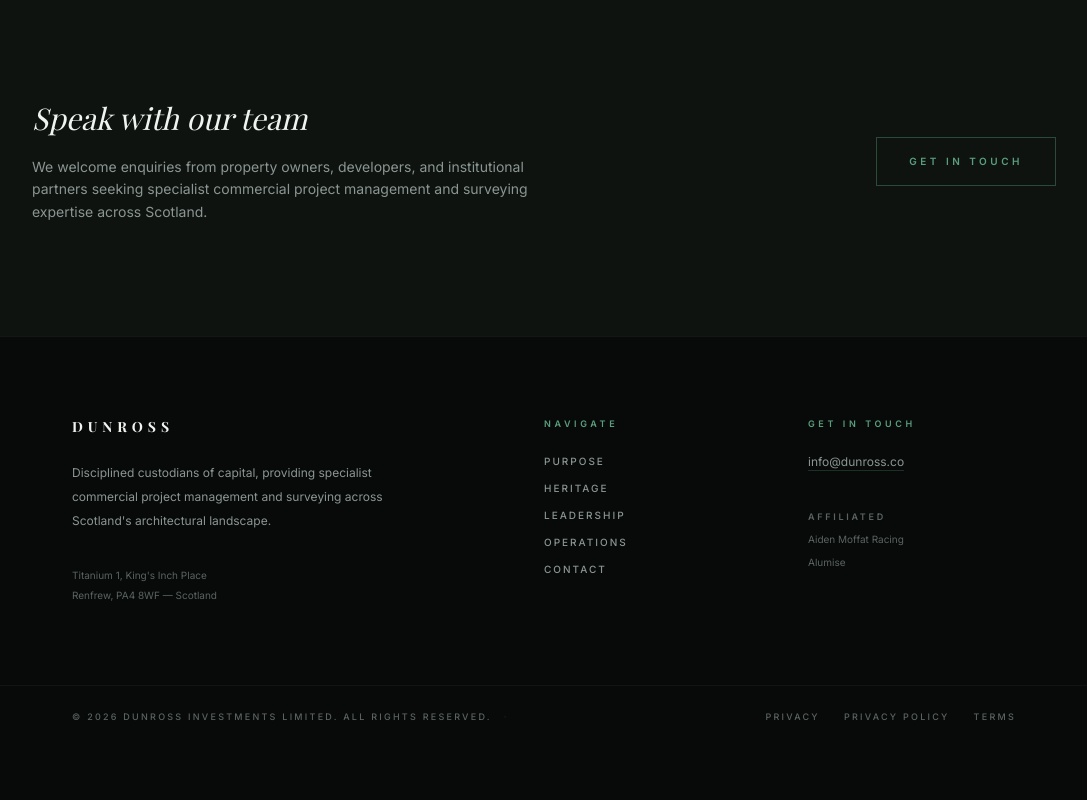
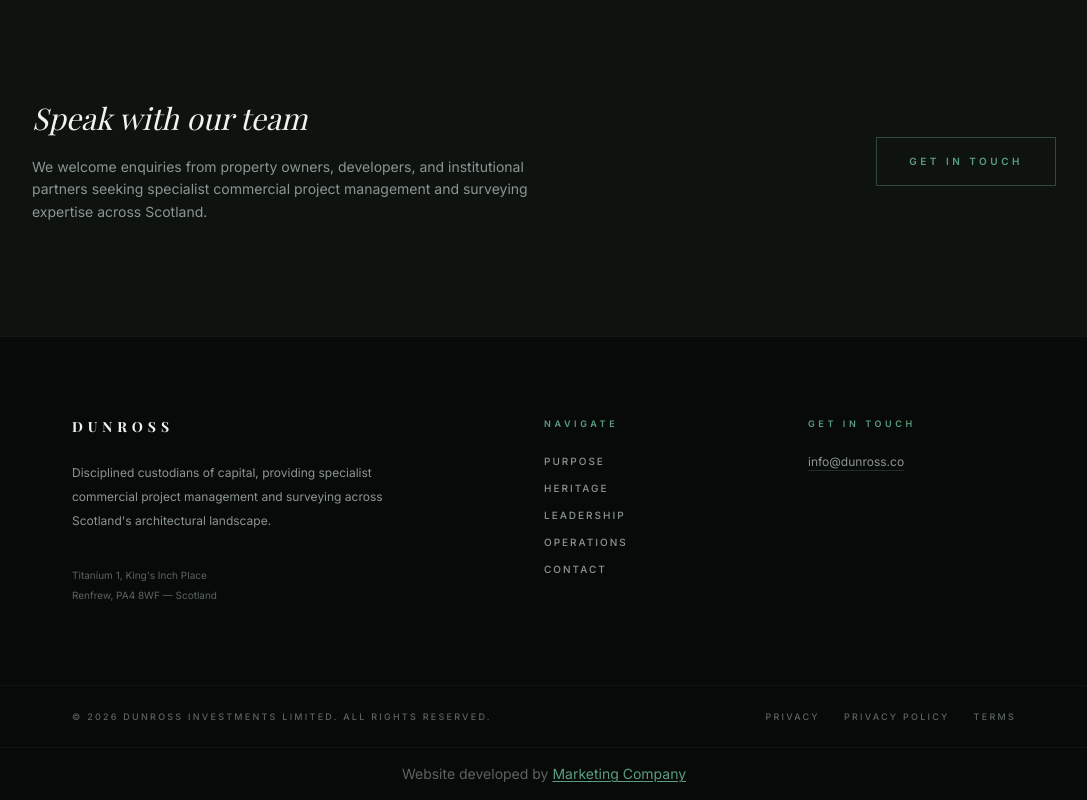
Before and after one commit to MarketingCo/dunross-website, a Next.js app: page / in a window 1280 px wide. Shown: the part 3079-3879 px from the top of the page, without its empty margins (96-1183 px from the left). Before the commit the page ends 3826 px from the top, so only its background shows below. Built offline with nearby package versions, Linux system fonts and the light colour scheme.

Commit message:
design: remove affiliation content, standardise footer attribution

```diff
--- a/src/components/Footer.tsx
+++ b/src/components/Footer.tsx
@@ -64,26 +64,6 @@ export default function Footer() {
                 info@dunross.co
               </a>
             </div>
-
-            <div className="pt-4 space-y-2">
-              <p className="text-[9px] uppercase tracking-[0.3em] font-semibold text-[#5a6460]">
-                Affiliated
-              </p>
-              <div className="flex flex-col gap-2">
-                <a
-                  href="https://aidenmoffat.com"
-                  className="text-[10px] text-[#5a6460] hover:text-[#8a9691] transition-colors duration-300"
-                >
-                  Aiden Moffat Racing
-                </a>
-                <a
-                  href="https://alumise.co.uk"
-                  className="text-[10px] text-[#5a6460] hover:text-[#8a9691] transition-colors duration-300"
-                >
-                  Alumise
-                </a>
-              </div>
-            </div>
           </div>
 
         </div>
@@ -95,14 +75,6 @@ export default function Footer() {
 
           <div className="flex flex-col sm:flex-row items-center sm:items-start gap-3 text-[9px] uppercase tracking-[0.25em] font-medium text-[#5a6460]">
             <span>© 2026 Dunross Investments Limited. All rights reserved.</span>
-            <span className="hidden sm:inline text-white/10">·</span>
-            <span>{' '}
-              <a
-                href="https://marketingcompany.co.uk"
-                className="text-[#5a9e7e] hover:text-[#f0f4f1] transition-colors duration-300"
-              >
-              </a>
-            </span>
           </div>
 
           <div className="flex gap-6 text-[9px] uppercase tracking-[0.25em] font-medium text-[#5a6460]">
@@ -120,6 +92,13 @@ export default function Footer() {
         </div>
       </div>
 
+      {/* Attribution */}
+      <div className="border-t border-white/[0.04] py-4 text-center">
+        <p className="text-sm text-[#5a6460]">
+          Website developed by <a href="https://marketing-company.co.uk" target="_blank" rel="noopener noreferrer" className="text-[#5a9e7e] hover:text-[#f0f4f1] transition-colors duration-300 underline underline-offset-2">Marketing Company</a>
+        </p>
+      </div>
+
     </footer>
   );
 }
```
